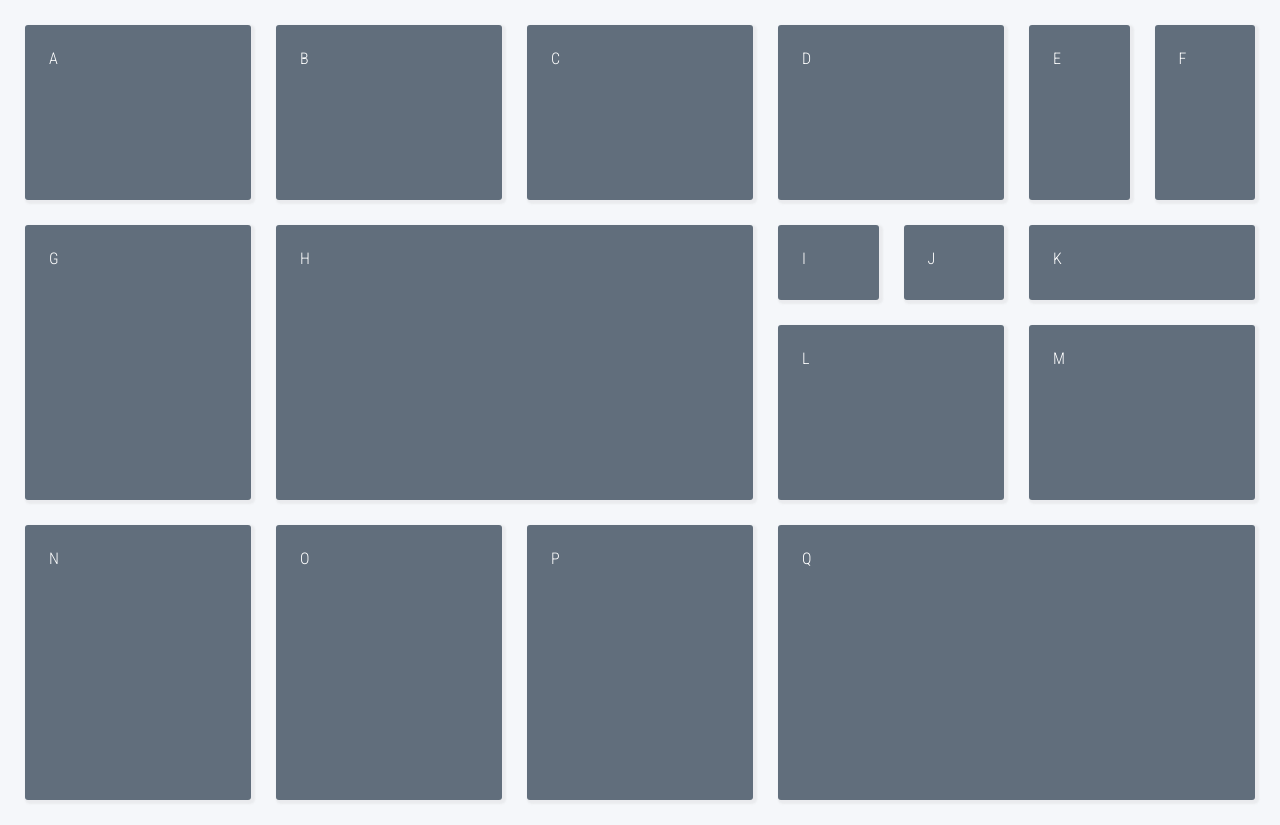
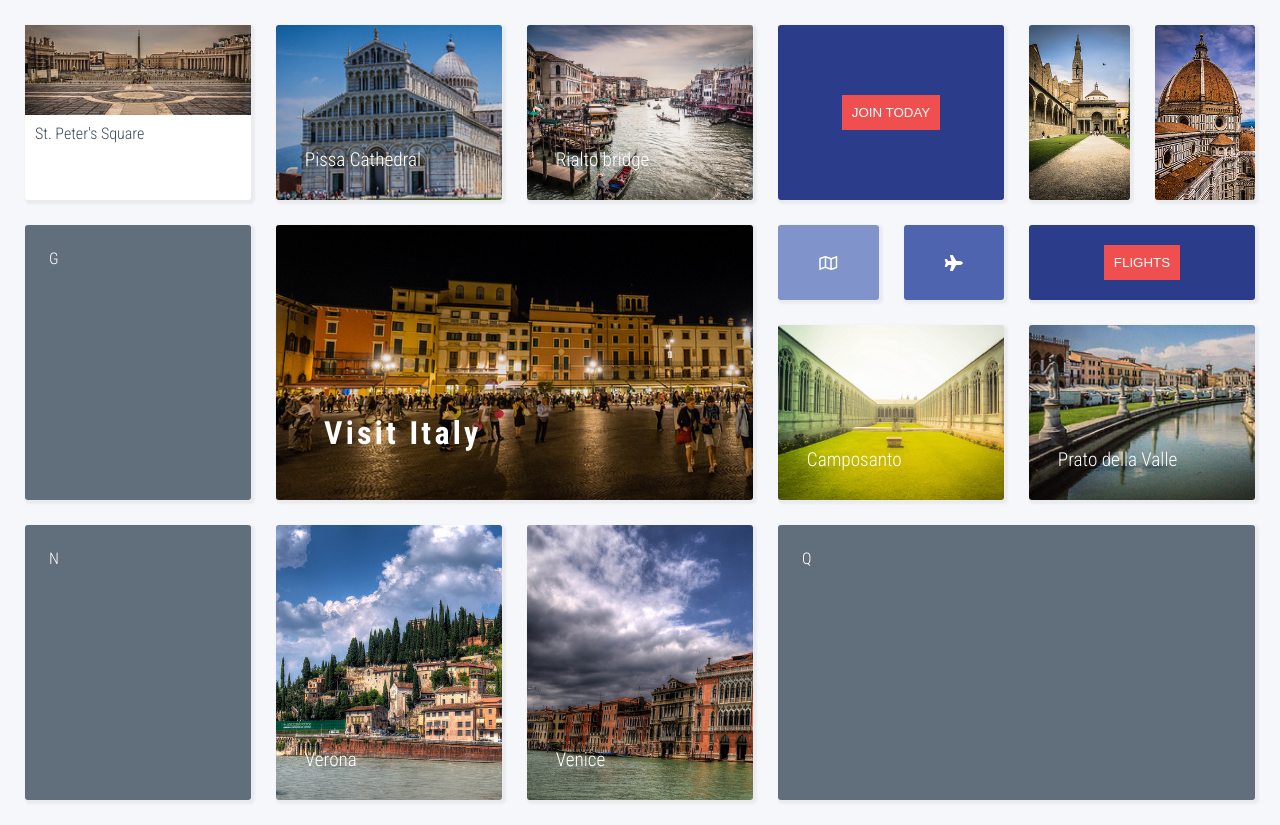
Before and after one commit to alexandroskapsalidis/grid-flex-layout, a plain HTML site: page ch07-proj2.html in a window 1280 px wide. Drawn offline with Linux system fonts and the light colour scheme.

Commit message:
adding background images

```diff
--- a/ch07-proj2.css
+++ b/ch07-proj2.css
@@ -75,18 +75,61 @@ h4 {
 #a {
   grid-column-start: 1;
   grid-column-end: 3;
+  background-color: #ffffff;
+  color: #3e4c59;
+  padding: 0;
+}
+#a img {
+  max-width: 100%;
+}
+#a figcaption {
+  padding: 5px 10px;
 }
 #b {
   grid-column-start: 3;
   grid-column-end: 5;
+  background-image: url("images/b.jpg");
+  background-size: cover;
+  background-repeat: no-repeat;
+  font-size: larger;
+  display: flex;
+  justify-content: baseline;
+  align-items: end;
 }
 #c {
   grid-column-start: 5;
   grid-column-end: 7;
+  background-image: url("images/c.jpg");
+  background-size: cover;
+  background-repeat: no-repeat;
+  font-size: larger;
+  display: flex;
+  justify-content: baseline;
+  align-items: end;
 }
 #d {
   grid-column-start: 7;
   grid-column-end: 9;
+  background-color: #2b3c8b;
+  display: flex;
+  justify-content: center;
+  align-items: center;
+}
+#d button {
+  background-color: #f04f4f;
+  color: #ffffff;
+  padding: 10px;
+  border: none;
+}
+#e {
+  background-image: url("images/e.jpg");
+  background-size: cover;
+  background-repeat: no-repeat;
+}
+#f {
+  background-image: url("images/f.jpg");
+  background-size: cover;
+  background-repeat: no-repeat;
 }
 #g {
   grid-column-start: 1;
@@ -99,18 +142,63 @@ h4 {
   grid-column-end: 7;
   grid-row-start: 2;
   grid-row-end: 4;
+  background-image: url("images/h.jpg");
+  background-size: cover;
+  background-repeat: no-repeat;
+  font-size: xx-large;
+  letter-spacing: 0.1em;
+  font-weight: bold;
+  display: flex;
+  justify-content: baseline;
+  align-items: end;
+}
+#i {
+  background-color: #8093ca;
+  display: flex;
+  justify-content: center;
+  align-items: center;
+}
+#j {
+  background-color: #4e64ae;
+  display: flex;
+  justify-content: center;
+  align-items: center;
 }
 #k {
   grid-column-start: 9;
   grid-column-end: 11;
+  background-color: #2b3c8b;
+  display: flex;
+  justify-content: center;
+  align-items: center;
+}
+#k button {
+  background-color: #f04f4f;
+  color: #ffffff;
+  padding: 10px;
+  border: none;
 }
 #l {
   grid-column-start: 7;
   grid-column-end: 9;
+  background-image: url("images/l.jpg");
+  background-size: cover;
+  background-repeat: no-repeat;
+  font-size: larger;
+  display: flex;
+  justify-content: baseline;
+  align-items: end;
 }
 #m {
   grid-column-start: 9;
   grid-column-end: 11;
+  background-image: url("images/m.jpg");
+  background-size: cover;
+  background-repeat: no-repeat;
+  font-size: larger;
+  display: flex;
+  justify-content: baseline;
+  align-items: end;
 }
 #n {
   grid-column-start: 1;
@@ -119,10 +207,24 @@ h4 {
 #o {
   grid-column-start: 3;
   grid-column-end: 5;
+  background-image: url("images/o.jpg");
+  background-size: cover;
+  background-repeat: no-repeat;
+  font-size: larger;
+  display: flex;
+  justify-content: baseline;
+  align-items: end;
 }
 #p {
   grid-column-start: 5;
   grid-column-end: 7;
+  background-image: url("images/p.jpg");
+  background-size: cover;
+  background-repeat: no-repeat;
+  font-size: larger;
+  display: flex;
+  justify-content: baseline;
+  align-items: end;
 }
 #q {
   grid-column-start: 7;
--- a/ch07-proj2.html
+++ b/ch07-proj2.html
@@ -14,22 +14,25 @@
 <body>
 
   <main class="container">
-    <div id="a">A</div>
-    <div id="b">B</div>
-    <div id="c">C</div>
-    <div id="d">D</div>
-    <div id="e">E</div>
-    <div id="f">F</div>
+    <div id="a">
+      <img src="images/a.jpg" alt="St. Peter's Square">
+      <figcaption>St. Peter's Square</figcaption>
+    </div>
+    <div id="b">Pissa Cathedral</div>
+    <div id="c">Rialto bridge</div>
+    <div id="d"><button>JOIN TODAY</button></div>
+    <div id="e"></div>
+    <div id="f"></div>
     <div id="g">G</div>
-    <div id="h">H</div>
-    <div id="i">I</div>
-    <div id="j">J</div>
-    <div id="k">K</div>
-    <div id="l">L</div>
-    <div id="m">M</div>
+    <div id="h">Visit Italy</div>
+    <div id="i"><i class="far fa-map"></i></div>
+    <div id="j"><i class="fas fa-plane"></i></div>
+    <div id="k"><button>FLIGHTS</button></div>
+    <div id="l">Camposanto</div>
+    <div id="m">Prato della Valle</div>
     <div id="n">N</div>
-    <div id="o">O</div>
-    <div id="p">P</div>
+    <div id="o">Verona</div>
+    <div id="p">Venice</div>
     <div id="q">Q</div>
   </main>
 </body>
```
